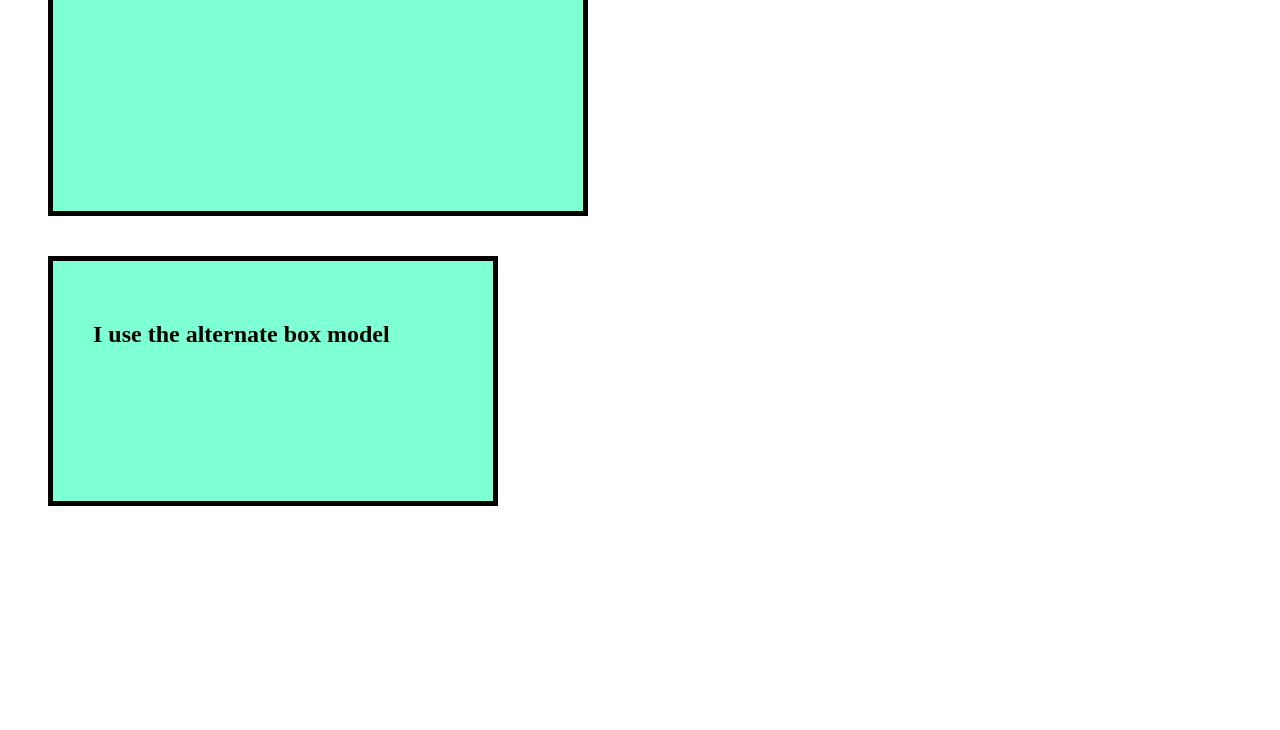
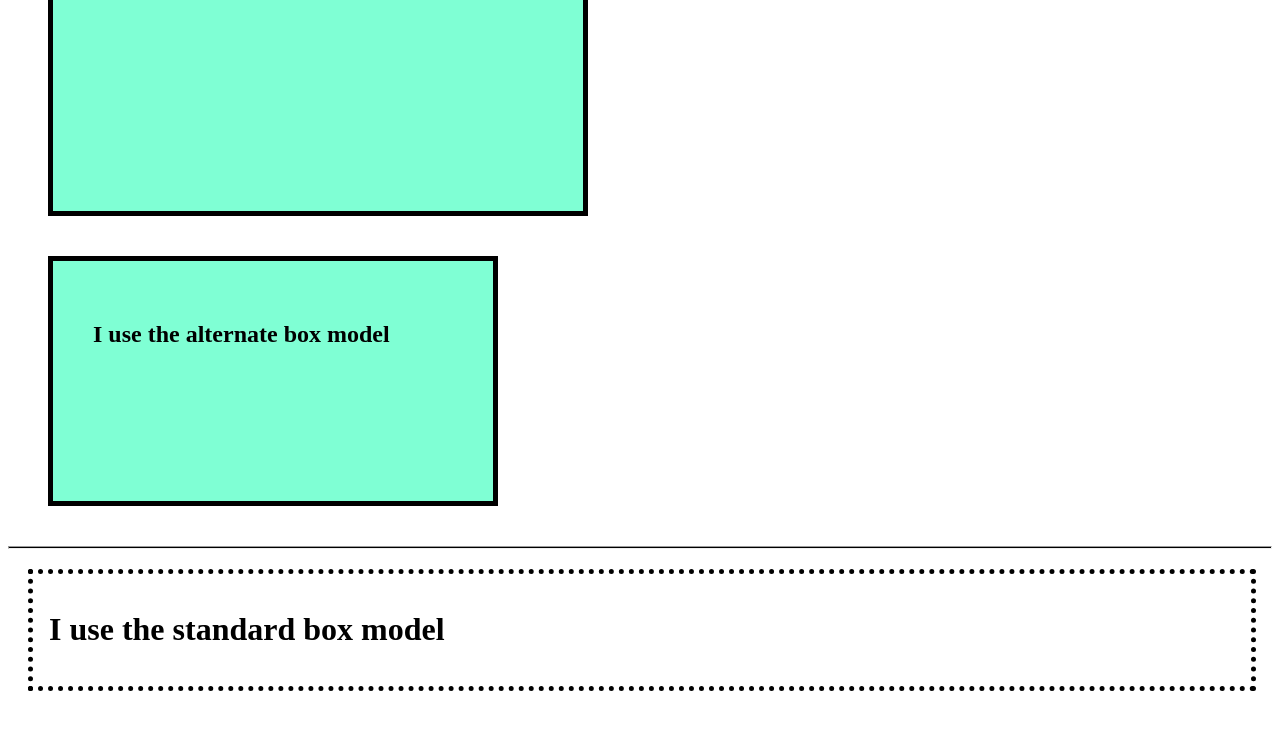
Before and after one commit to dmeskhi/css-exercises, a plain HTML site: page 07-box-model/index.html in a window 1280 px wide. Shown: the part 164-894 px from the top of the page. Before the commit the page ends 800 px from the top, so only its background shows below. Drawn offline with Linux system fonts and the light colour scheme.

Commit message:
Add rules for standard and alternate box model

```diff
--- a/07-box-model/index.html
+++ b/07-box-model/index.html
@@ -14,5 +14,10 @@
     <div class="box alternate">
         <h2>I use the alternate box model</h2>
     </div>
+    <hr />
+    <div class="box1">
+        <h1>I use the standard box model</h1>
+    </div>
+
 </body>
 </html>
--- a/07-box-model/style.css
+++ b/07-box-model/style.css
@@ -10,3 +10,18 @@
     box-sizing: border-box;
 
 }
+
+hr {
+    background-color: black;
+    width: auto;
+    height: 1px;
+}
+
+.box1 {
+    border: 5px dotted black;
+    margin-top: 20px;
+    margin-right: 1em;
+    margin-bottom: 40px;
+    margin-left: 20px;
+    padding: 1em;
+}
```
